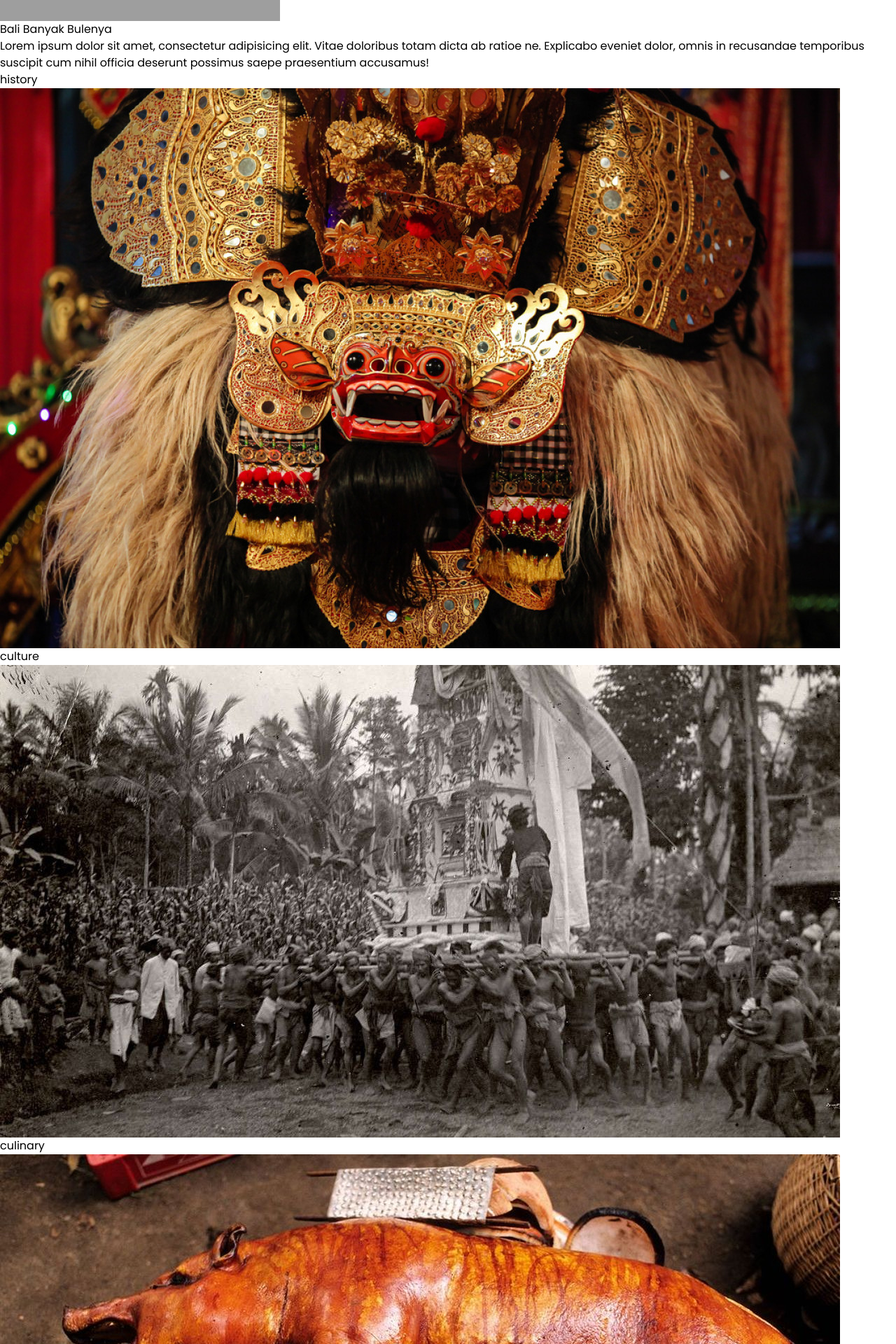
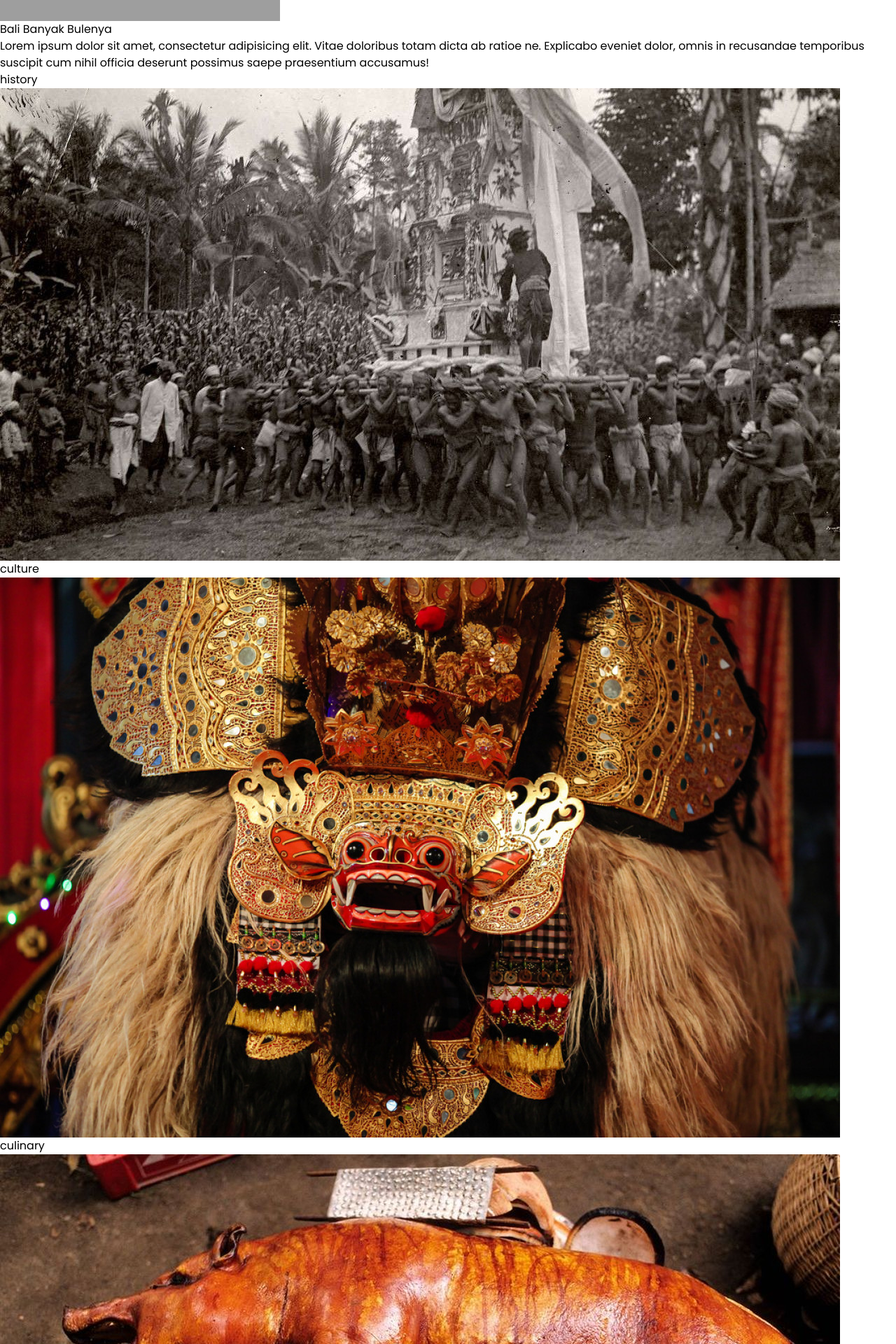
Before and after one commit to Nozel77/web-bali, a React (Vite) app: page / in a window 1280 px wide. Shown: the part 500-2420 px from the top of the page at 70% size. Built offline with nearby package versions, Linux system fonts and the light colour scheme; grey boxes are pictures that could not be loaded.

Commit message:
image change and edit

```diff
--- a/src/components/Activity.jsx
+++ b/src/components/Activity.jsx
@@ -7,11 +7,11 @@ const Activities = () => {
   const cards = [
     {
       title: 'history',
-      imageSrc: 'src/assets/budaya.jpg',
+      imageSrc: 'src/assets/sejarah.jpg',
     },
     {
       title: 'culture',
-      imageSrc: 'src/assets/sejarah.jpg',
+      imageSrc: 'src/assets/budaya.jpg',
     },
     {
       title: 'culinary',
@@ -19,11 +19,11 @@ const Activities = () => {
     },
     {
       title: 'tour',
-      imageSrc: 'src/assets/sejarah.jpg',
+      imageSrc: 'src/assets/wisata.jpg',
     },
     {
       title: 'economy',
-      imageSrc: 'src/assets/budaya.jpg',
+      imageSrc: 'src/assets/economy.jpg',
     },
   ];
 
```
Also changed, not shown: src/assets/economy.jpg (added), src/assets/wisata.jpg (added).
